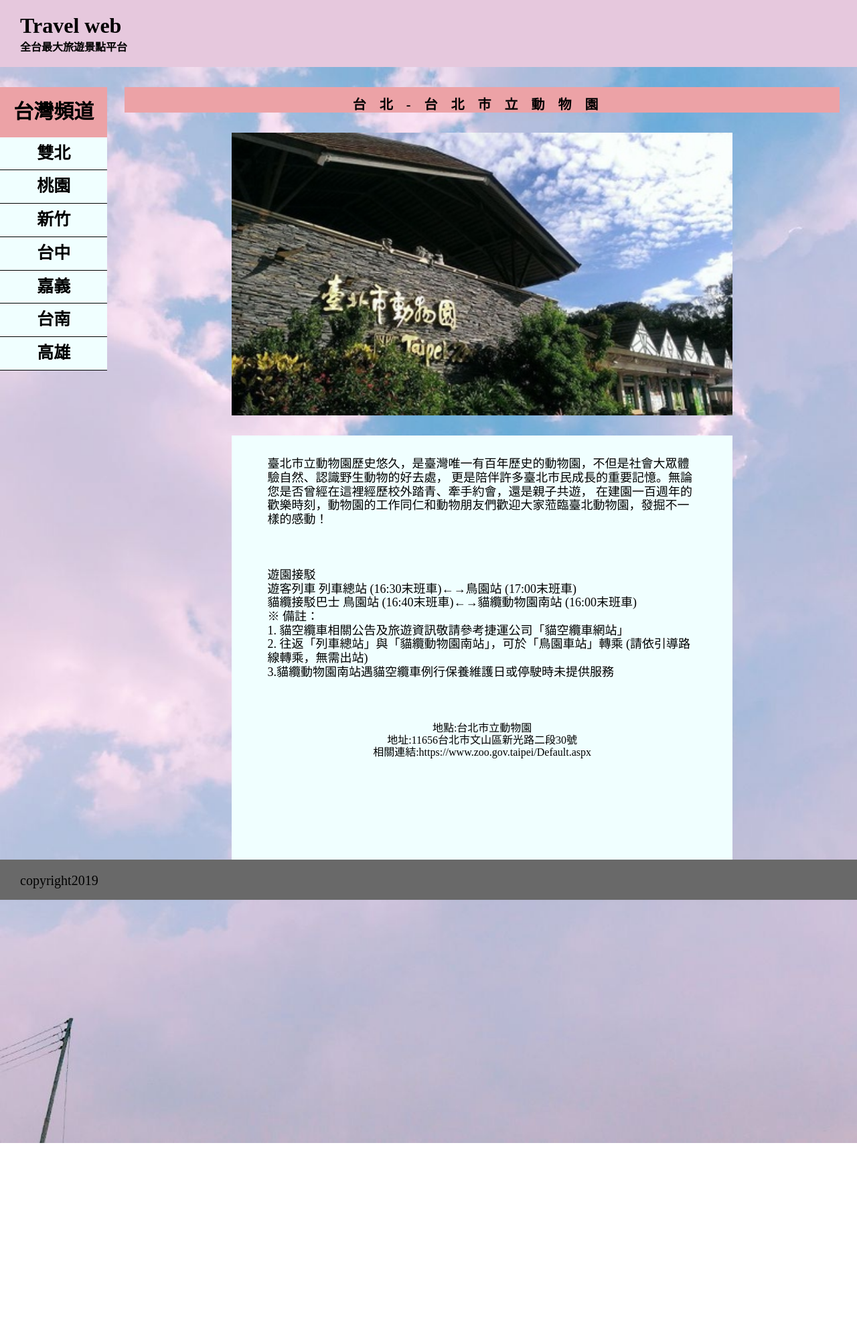
After one commit to LanHow/web-design, a Flask app: template f2eMid/templates/page1.html in a window 1280 px wide. The commit adds this page. Shown: the whole page at 67% size. Run offline with Flask 2, Linux system fonts and the light colour scheme; the template is opened without the code that fills it, so the values that code supplies are empty; grey boxes are pictures that could not be loaded.

Commit message:
detail describe
add new html which contant more description

```diff
--- a/f2eMid/static/css/style.css
+++ b/f2eMid/static/css/style.css
@@ -1,26 +1,45 @@
 html{
-    background-color: lightgray;
+    /* background-color: lightgray; */
     box-sizing: border-box;
     font-family: Microsoft JhengHei;
+    margin: 0;
+    padding: 0;
+    /* background-image: url(../image/sky2.jpg); */
+    background: url(../image/sky2.jpg);
+    background-size: cover;
+    background-repeat: no-repeat;
+    background-size: 100%;
+}
+
+
+iframe{
+    width: 100%;
+    height: 60%;
 }
 
 .container-all{
     max-width: 100%;
-    height: 100%;
+    height: 250%;
     margin-left: auto;
     margin-right: auto;
-    background-color: rgb(211, 227, 228);
+    /* background-color: rgb(211, 227, 228); */
+
 }
 
 .content-area{
     margin-top: 30px;
     display: flex;
     /* height: 100%; */
-    background-color: rgb(211, 227, 228);
+    /* background-color: rgb(211, 227, 228); */
 }
 
 .header{
     background-color: rgb(230, 200, 221);
+}
+
+.header-a:link{
+    color: black;
+    text-decoration: none;
 }
 
 .header-title{
@@ -39,7 +58,7 @@ html{
 
 .aside{
     width: 15%;
-    height: 70%;
+    height: 40%;
     background-color: azure;
     /* margin-right: 20px; */
 }
@@ -73,7 +92,7 @@ html{
 
 .main-area{
     width: 100%;
-    height: 250%;
+    height: 100%;
     margin-right: 2%;
     margin-left: 2%;
     /* background-color: dodgerblue; */
@@ -85,6 +104,45 @@ html{
     /* border-style: solid; */
     border-width: 1px;
     display: flex;
+}
+
+.main-introduce-photo{
+    width: 100%;
+}
+
+.main-introduce{
+    width: 60%;
+    /* padding-left: 15%;
+    padding-right: 15%;
+    padding-top: 30px; */
+    margin-top: 30px;
+    margin-left: 15%;
+    margin-right: 15%;
+    padding-left: 5%;
+    padding-right: 5%;
+    padding-top: 3%;
+    height: 60%;
+    background-color: azure;
+    font-size: 18px;
+}
+
+.main-photo{
+    width: 70%;
+    height: 30%;
+    padding-left: 15%;
+    padding-right: 15%;
+    padding-top: 30px;
+}
+
+.main-introduce-map{
+    padding-top: 10%;
+    width: 60%;
+    height: 60%;
+    margin-left: 20%;
+    margin-right: 20%;
+    font-size: 16px;
+    text-align: center;
+    /* display: flexbox; */
 }
 
 .main-row-title{
@@ -123,8 +181,9 @@ html{
 }
 
 .footer{
-    height: 5%;
+    height: 2%;
     font-size: 20px;
-    padding-top: 25px;
-    padding-left: 30px
+    padding-top: 20px;
+    padding-left: 30px;
+    background-color: dimgray;
 }
--- /dev/null
+++ b/f2eMid/templates/page1.html
@@ -0,0 +1,95 @@
+<html lang="en">
+<head>
+    <meta charset="UTF-8">
+    <meta name="viewport" content="width=device-width, initial-scale=1.0">
+    <meta http-equiv="X-UA-Compatible" content="ie=edge">
+    <link rel="stylesheet" href="../static/css/normalize.css">
+	<link rel="stylesheet" href="../static/css/style.css">
+    <title>Travel</title>
+</head>
+<body>
+    <div class="container-all">
+        <header class="header">
+            <a href="./index.html" class="header-a">
+                <h1 class="header-title">Travel web</h1>
+            </a>
+            <p class="header-slogan">全台最大旅遊景點平台</p>
+        </header>
+
+        <div class="content-area">
+            <aside class="aside">
+                <div class="aside-title">
+                    台灣頻道
+                </div>
+                <a href="./city1.html" class="aside-link">
+                    <div class="aside-content">
+                        雙北
+                    </div>
+                </a>
+                <a href="./city2.html" class="aside-link">
+                    <div class="aside-content">
+                        桃園
+                    </div>
+                </a>
+                <a href="./city3.html" class="aside-link">
+                    <div class="aside-content">
+                        新竹
+                    </div>
+                </a>
+                <a href="./city4.html" class="aside-link">
+                    <div class="aside-content">
+                        台中
+                    </div>
+                </a>
+                <a href="./city5.html" class="aside-link">
+                    <div class="aside-content">
+                        嘉義
+                    </div>
+                </a>
+                <a href="./city6.html" class="aside-link">
+                    <div class="aside-content">
+                        台南
+                    </div>
+                </a>
+                <a href="./city7.html" class="aside-link">
+                    <div class="aside-content">
+                        高雄
+                    </div>
+                </a>
+            </aside>
+            <article class="main-area">
+                <div class="main-row-title">
+                    台北-台北市立動物園
+                </div>
+                <div class="main-introduce-photo">
+                    <img src="../static/image/2.jpg" alt="photo1" class="main-photo">
+                </div>
+                <div class="main-introduce">
+                        臺北市立動物園歷史悠久，是臺灣唯一有百年歷史的動物園，不但是社會大眾體驗自然、認識野生動物的好去處，
+                        更是陪伴許多臺北市民成長的重要記憶。無論您是否曾經在這裡經歷校外踏青、牽手約會，還是親子共遊，
+                        在建園一百週年的歡樂時刻，動物園的工作同仁和動物朋友們歡迎大家蒞臨臺北動物園，發掘不一樣的感動！<br>
+                    <br><br><br>
+                    遊園接駁<br>
+                    遊客列車	列車總站 (16:30末班車)←→鳥園站 (17:00末班車)<br>
+                    貓纜接駁巴士	鳥園站 (16:40末班車)←→貓纜動物園南站 (16:00末班車)<br>
+                    ※ 備註：<br>
+                        1. 貓空纜車相關公告及旅遊資訊敬請參考捷運公司「貓空纜車網站」<br>
+                        2. 往返「列車總站」與「貓纜動物園南站」，可於「鳥園車站」轉乘 (請依引導路線轉乘，無需出站)<br>
+                        3.貓纜動物園南站遇貓空纜車例行保養維護日或停駛時未提供服務<br>
+                    <div class="main-introduce-map">
+                        地點:台北市立動物園<br>
+                        地址:11656台北市文山區新光路二段30號<br>
+                        相關連結:https://www.zoo.gov.taipei/Default.aspx
+                        <iframe src="https://www.google.com/maps/embed?pb=!1m18!1m12!1m3!1d3616.0520609976734!2d121.57884711484117!3d24.998346883988972!2m3!1f0!2f0!3f0!3m2!1i1024!2i768!4f13.1!3m3!1m2!1s0x3442aa604a32818f%3A0xaafe06fd09b4d766!2z6Ie65YyX5biC56uL5YuV54mp5ZyS!5e0!3m2!1szh-TW!2stw!4v1555510838345!5m2!1szh-TW!2stw" frameborder="0" style="border:0" allowfullscreen></iframe>
+                    </div>
+
+                </div>
+            </article>
+        </div>
+
+        <footer class="footer">
+            copyright2019
+        </footer>
+    </div>
+</body>
+</html>
```
Also changed, not shown: f2eMid/templates/index.html (+11 -9 lines), f2eMid/static/image/sky2.jpg (added).
